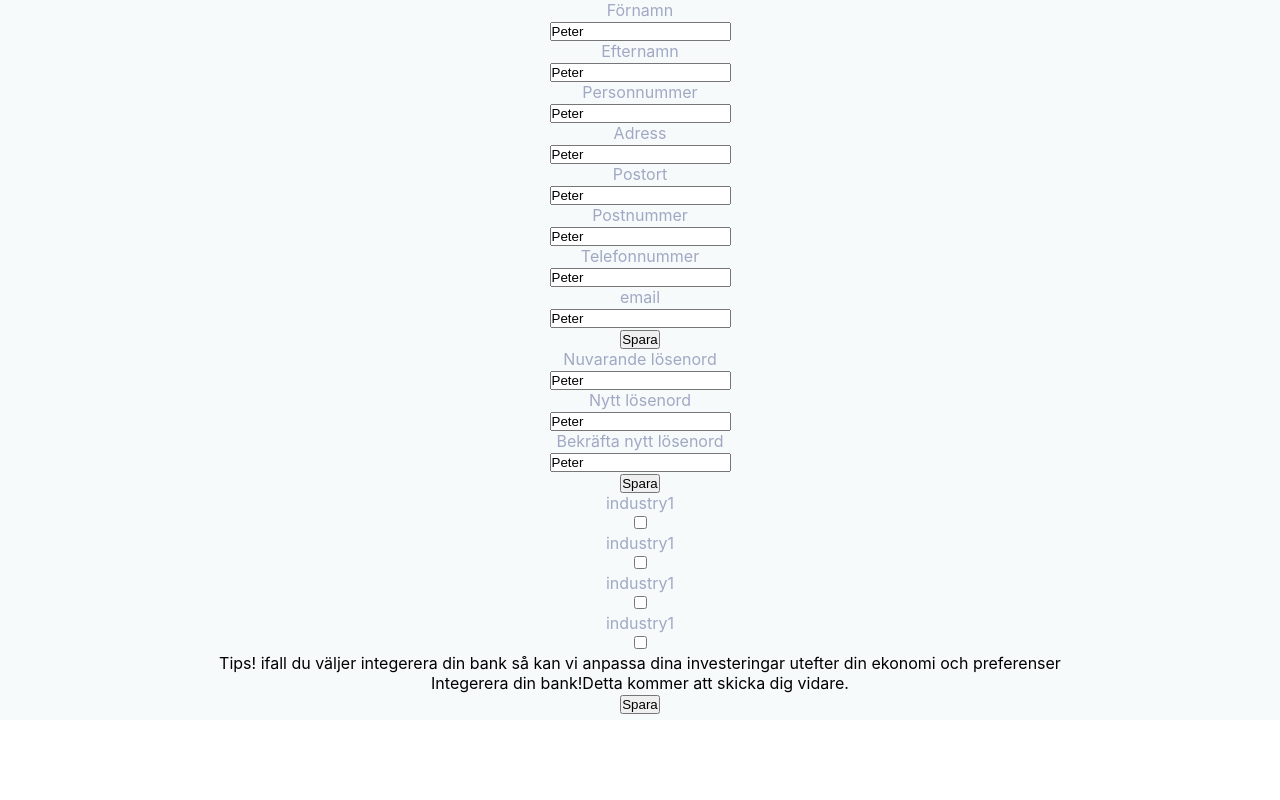
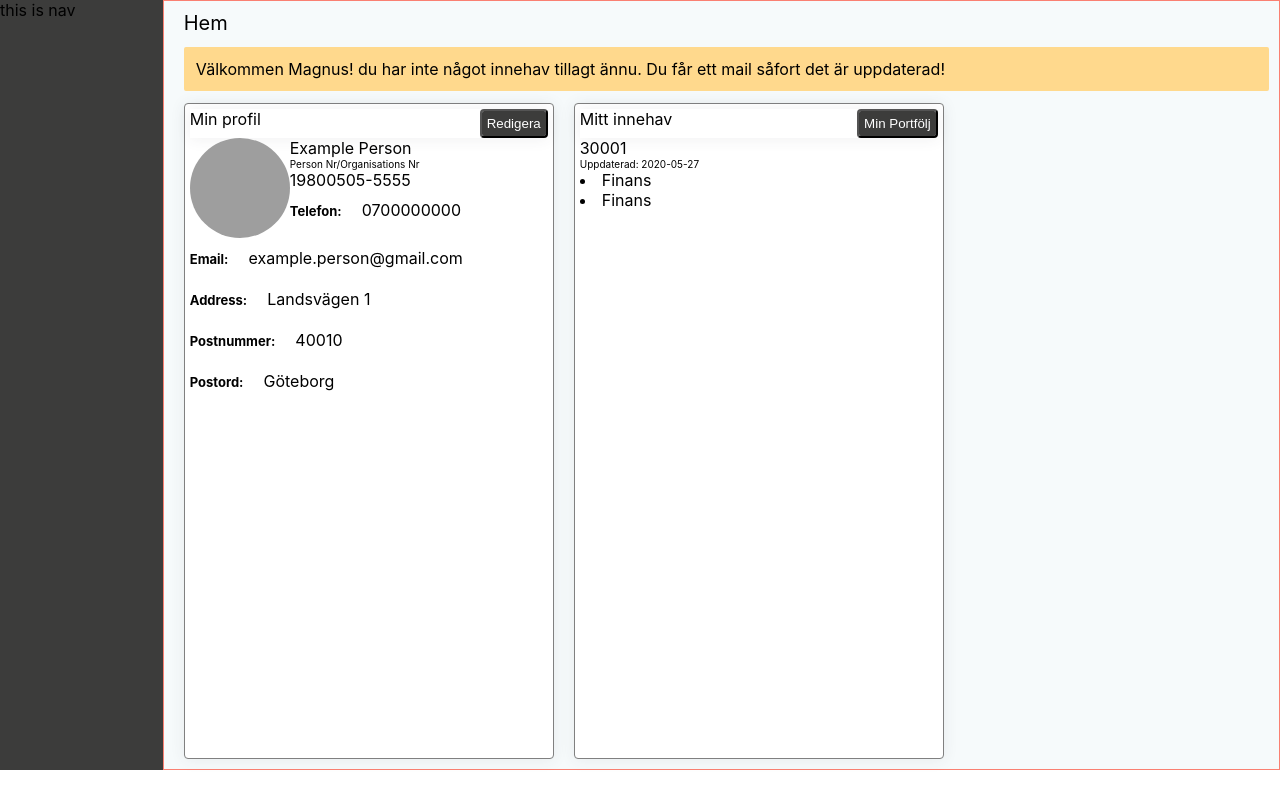
Before and after one commit to patam123/kundportal-projekt-molndal, a React (Create React App) app: page / in a window 1280 px wide. Built offline with nearby package versions, Linux system fonts and the light colour scheme; grey boxes are pictures that could not be loaded.

Commit message:
Create dashboard basic css

```diff
--- a/src/App.js
+++ b/src/App.js
@@ -2,18 +2,16 @@
 import React from 'react';
 import Home from "./components/homecomponents/home";
 import Setting from "./components/settingcomponents/setting"
+import DashBoard from "./main/dashboard"
 
 
 import './App.css';
 
 function App() {
 
-
   return (
-    <div className="App">
-    <div id="nav-style"></div>
-
-    <Setting/>
+    <div>
+      <DashBoard/>
     </div>
   );
 }
--- a/src/components/homecomponents/home.js
+++ b/src/components/homecomponents/home.js
@@ -2,34 +2,35 @@ import React from "react";
 import Card from "../reusedcomponents/card";
 import Profile from "./profilecomponents/profile";
 import Possession from "./possessioncomponent/possession";
-import HomeStyle from "../../design/home.css"
+import HomeStyle from "../../design/home.css";
+import Welcome from "../../design/welcome.css"
+import HeadTitle from "../reusedcomponents/headtitle";
+
 // Home station var min profil och mitt innehav ska anropas här
-const Home =()=>{
-
+const Home = () => {
   return (
     <div id="homeContainer">
+      <HeadTitle title="Hem" />
+      <p id="welcome-style">Välkommen Magnus! du har inte något innehav tillagt ännu. Du får ett mail såfort det är uppdaterad!</p>
+      <div id="profileContainer">
         <div id="profile-style">
           <Card
             headText="Min profil"
             btnText="Redigera"
-          firstSection={<Profile/>}
+            firstSection={<Profile />}
           />
-
         </div>
 
         <div id="possession-style">
           <Card
             headText="Mitt innehav"
             btnText="Min Portfölj"
-      firstSection={<Possession/>}
+            firstSection={<Possession />}
           />
-
-
         </div>
-
+      </div>
     </div>
   );
-  }
-
+};
 
 export default Home;
--- /dev/null
+++ b/src/components/reusedcomponents/headtitle.js
@@ -0,0 +1,14 @@
+import React from 'react';
+
+function HeadTitle({title}) {
+    const divStyle = {
+        fontSize: '20px',
+      };
+    return (
+        <div>
+                <p style={divStyle}>{title}</p>
+        </div>
+    );
+}
+
+export default HeadTitle;
--- /dev/null
+++ b/src/design/dashboard.css
@@ -0,0 +1,30 @@
+*{
+box-sizing: border-box;
+margin: 0;
+padding: 0;
+}
+#dashboard-style {
+  display: grid;
+  grid-template-columns: repeat(6 200px);
+  grid-template-rows: repeat(7,1fr);
+}
+
+#page-style
+{
+    background: #F6FAFB;
+    border: 0.5px solid salmon;
+}
+
+
+#nav-style
+{
+grid-row: 1/span 7;
+grid-column:1/span 2;
+background-color: #3C3C3B;
+}
+
+#page-style{
+    grid-column: 3/span 7;
+    grid-row: 1/span 7;
+    padding: 10px;
+}
--- a/src/design/home.css
+++ b/src/design/home.css
@@ -1,18 +1,19 @@
 @import url('https://fonts.googleapis.com/css2?family=Poppins:wght@100&display=swap');
 #homeContainer {
+  display: block;
+  margin-left: 10px;
+
+}
+#profileContainer{
   display: flex;
-  margin-left: 50vh;
-
+  justify-content: left;
+  align-items: center;
 }
 #header-layout {
   display: flex;
   justify-content: space-between;
   background: #ffffff 0% 0% no-repeat padding-box;
   box-shadow: 0px 1px 15px #45414e14;
-  padding: 10px;
-  display: flex;
-  align-items: center;
-  justify-content: space-between;
 
 }
 #header-button {
@@ -28,10 +29,9 @@
 #profile-style,
 #possession-style {
   border: 0.2px solid gray;
-  margin-top: 70px;
-  width: 400px;
-  margin-left: 30px;
-  min-height: 80vh;
+  width: 370px;
+  margin-right: 20px;
+  min-height: 82vh;
   padding: 5px;
   background: #ffffff 0% 0% no-repeat padding-box;
   box-shadow: 0px 1px 15px #45414e14;
--- /dev/null
+++ b/src/design/welcome.css
@@ -0,0 +1,7 @@
+#welcome-style{
+    background-color: #FFD98D;
+    padding: 12px;
+    margin-bottom: 12px;
+    margin-top: 12px;
+    border-radius: 2px;
+}
--- a/src/main/dashboard.js
+++ b/src/main/dashboard.js
@@ -1,8 +1,12 @@
 import React from 'react';
+import DashboardStyling from '../design/dashboard.css';
+import Home from '../components/homecomponents/home'
 
 function Dashboard(props) {
     return (
         <div id="dashboard-style">
+        <div id= "nav-style"> this is nav</div>
+        <div id= "page-style"><Home/></div>
         </div>
     );
 }
```
Lines whose indentation alone changed are shown as unchanged.
